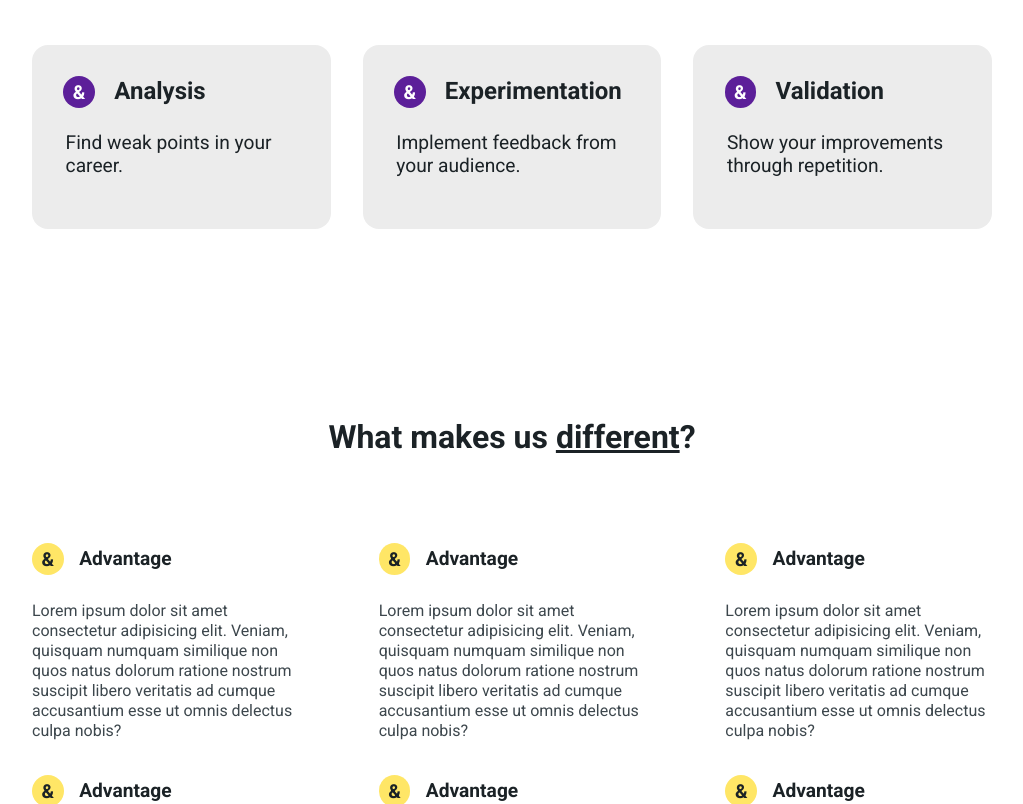
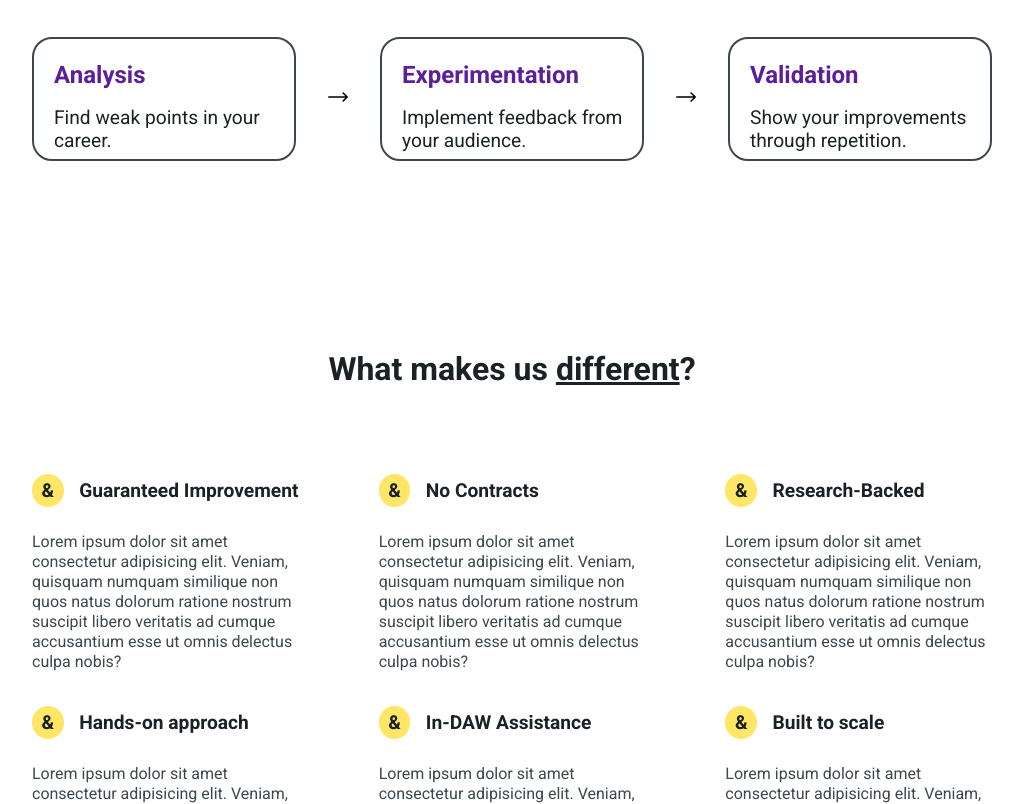
Before and after one commit to andfoster/andfoster.github.com, a plain HTML site: page index.html in a window 1280 px wide. Shown: the part 703-1507 px from the top of the page, without its empty margins (128-1151 px from the left). Drawn offline with Linux system fonts and the light colour scheme.

Commit message:
updated process and styling

```diff
--- a/index.html
+++ b/index.html
@@ -58,17 +58,16 @@
                 <h3>Analysis</h3>
                 <p>
                     Find weak points in your career.
-                    <!-- <br><br>Audience engagement, listener retention, and your most effective demographic.
-                    <br><br>Looking at monthly listeners and total streams doesn't show you the whole picture. -->
                 </p>
             </div>
+            <img src="assets/right-arrow.svg" alt="">
             <div class="process">
                 <h3>Experimentation</h3>
                 <p>
                     Implement feedback from your audience.
-                    <br><br>
                 </p>
             </div>
+            <img src="assets/right-arrow.svg" alt="">
             <div class="process">
                 <h3>Validation</h3>
                 <p>
@@ -81,27 +80,27 @@
         <h2>What makes us <span>different</span>?</h2>
         <div id="advantages-wrapper">
             <div class="advantage">
-                <h3>Advantage</h3>
+                <h3>Guaranteed Improvement</h3>
                 <p>Lorem ipsum dolor sit amet consectetur adipisicing elit. Veniam, quisquam numquam similique non quos natus dolorum ratione nostrum suscipit libero veritatis ad cumque accusantium esse ut omnis delectus culpa nobis?</p>
             </div>
             <div class="advantage">
-                <h3>Advantage</h3>
+                <h3>No Contracts</h3>
                 <p>Lorem ipsum dolor sit amet consectetur adipisicing elit. Veniam, quisquam numquam similique non quos natus dolorum ratione nostrum suscipit libero veritatis ad cumque accusantium esse ut omnis delectus culpa nobis?</p>
             </div>
             <div class="advantage">
-                <h3>Advantage</h3>
+                <h3>Research-Backed</h3>
                 <p>Lorem ipsum dolor sit amet consectetur adipisicing elit. Veniam, quisquam numquam similique non quos natus dolorum ratione nostrum suscipit libero veritatis ad cumque accusantium esse ut omnis delectus culpa nobis?</p>
             </div>
             <div class="advantage">
-                <h3>Advantage</h3>
+                <h3>Hands-on approach</h3>
                 <p>Lorem ipsum dolor sit amet consectetur adipisicing elit. Veniam, quisquam numquam similique non quos natus dolorum ratione nostrum suscipit libero veritatis ad cumque accusantium esse ut omnis delectus culpa nobis?</p>
             </div>
             <div class="advantage">
-                <h3>Advantage</h3>
+                <h3>In-DAW Assistance</h3>
                 <p>Lorem ipsum dolor sit amet consectetur adipisicing elit. Veniam, quisquam numquam similique non quos natus dolorum ratione nostrum suscipit libero veritatis ad cumque accusantium esse ut omnis delectus culpa nobis?</p>
             </div>
             <div class="advantage">
-                <h3>Advantage</h3>
+                <h3>Built to scale</h3>
                 <p>Lorem ipsum dolor sit amet consectetur adipisicing elit. Veniam, quisquam numquam similique non quos natus dolorum ratione nostrum suscipit libero veritatis ad cumque accusantium esse ut omnis delectus culpa nobis?</p>
             </div>
         </div>
--- a/style/index.scss
+++ b/style/index.scss
@@ -202,7 +202,7 @@ div#about-us-parent {
     font-family: 'Roboto', sans-serif;
 
     h2 {
-        font-size: 2.5em;
+        font-size: 2em;
         color: $black;
         font-weight: bold;
         text-align: center;
@@ -219,38 +219,32 @@ div#about-us-parent {
 
     div#process-wrapper {
         display: grid;
-        grid-template-columns: 1fr 1fr 1fr;
+        grid-template-columns: 1fr 20px 1fr 20px 1fr;
         gap: 2em;
         padding: 4em 0 0 0;
 
+        img {
+            padding-top: 50px;
+        }
+
         div.process {
-            background: $offwhite;
-            border-radius: 16px;
+            border: 2px solid $gray;
+            border-radius: 20px;
+            height: 120px;
 
             p {
+                padding: 1em 0 0 20px;
                 text-align: left;
                 margin: 0;
-                padding: 1.5em 1.75em;
             }
         }
 
         h3 {
-            padding: 1.4em 0 0 1.3em;
+            padding: 1em 0 0 20px;
             font-family: 'Roboto', sans-serif;
             font-weight: bold;
             font-size: 1.5em;
-            color: $black;
-
-            &::before {
-                content: '&';
-                color: white;
-                padding: .25em .5em;
-                margin-right: 1em;
-                border-radius: 1em;
-                font-size: .8em;
-                font-weight: bold;
-                background: $main;
-            }
+            color: $main;
         }
     }
 }
@@ -313,7 +307,7 @@ div#footer-parent {
     width: 100%;
     background: $purple;
     height: 240px;
-    margin: 5em 0 0 0;
+    margin: 10em 0 0 0;
 
     div#footer-wrapper {
         width: clamp(480px, 75%, 2000px);
```
Also changed, not shown: assets/right-arrow.svg (added), style/index.css, 1 other file.
